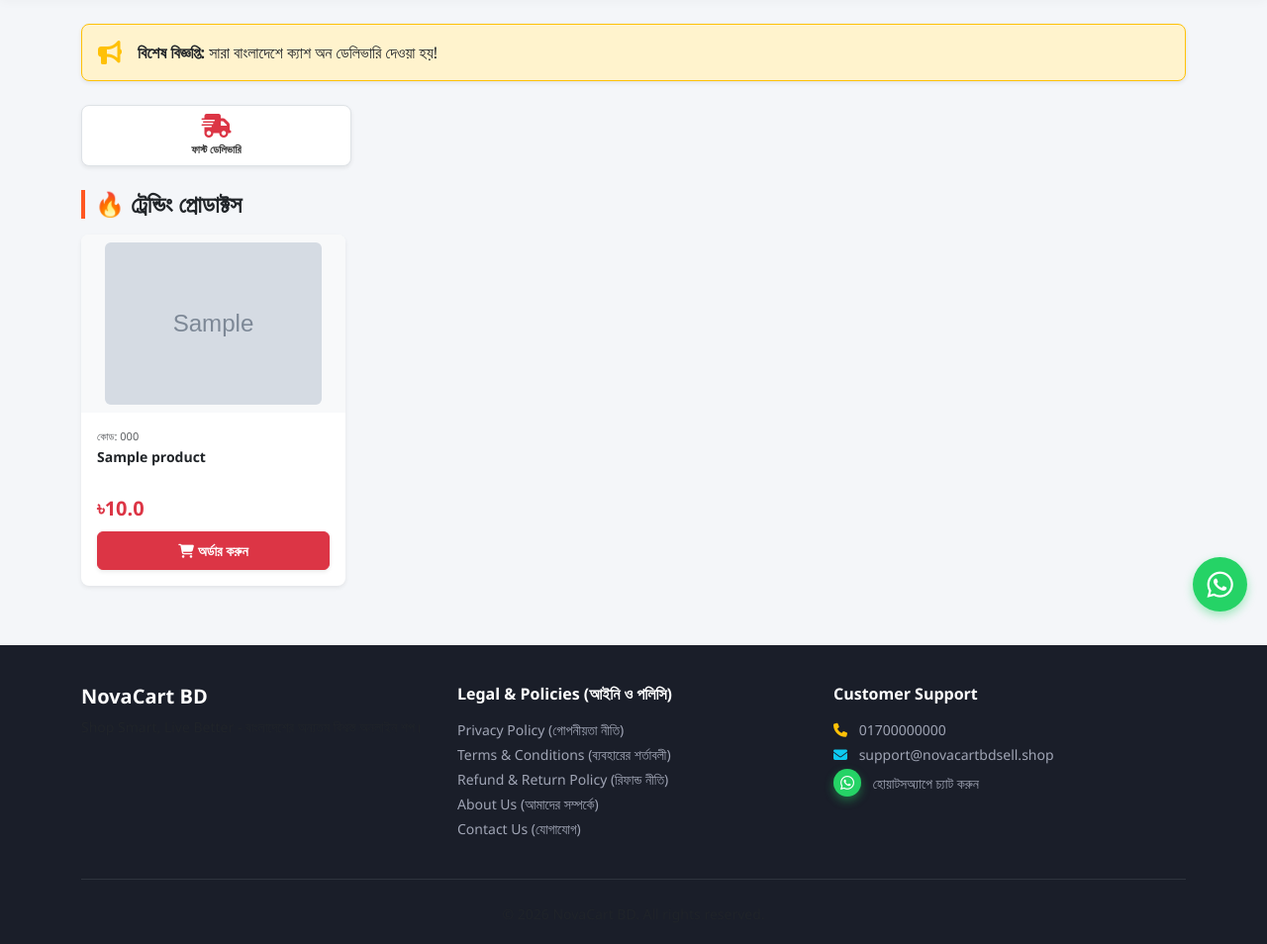
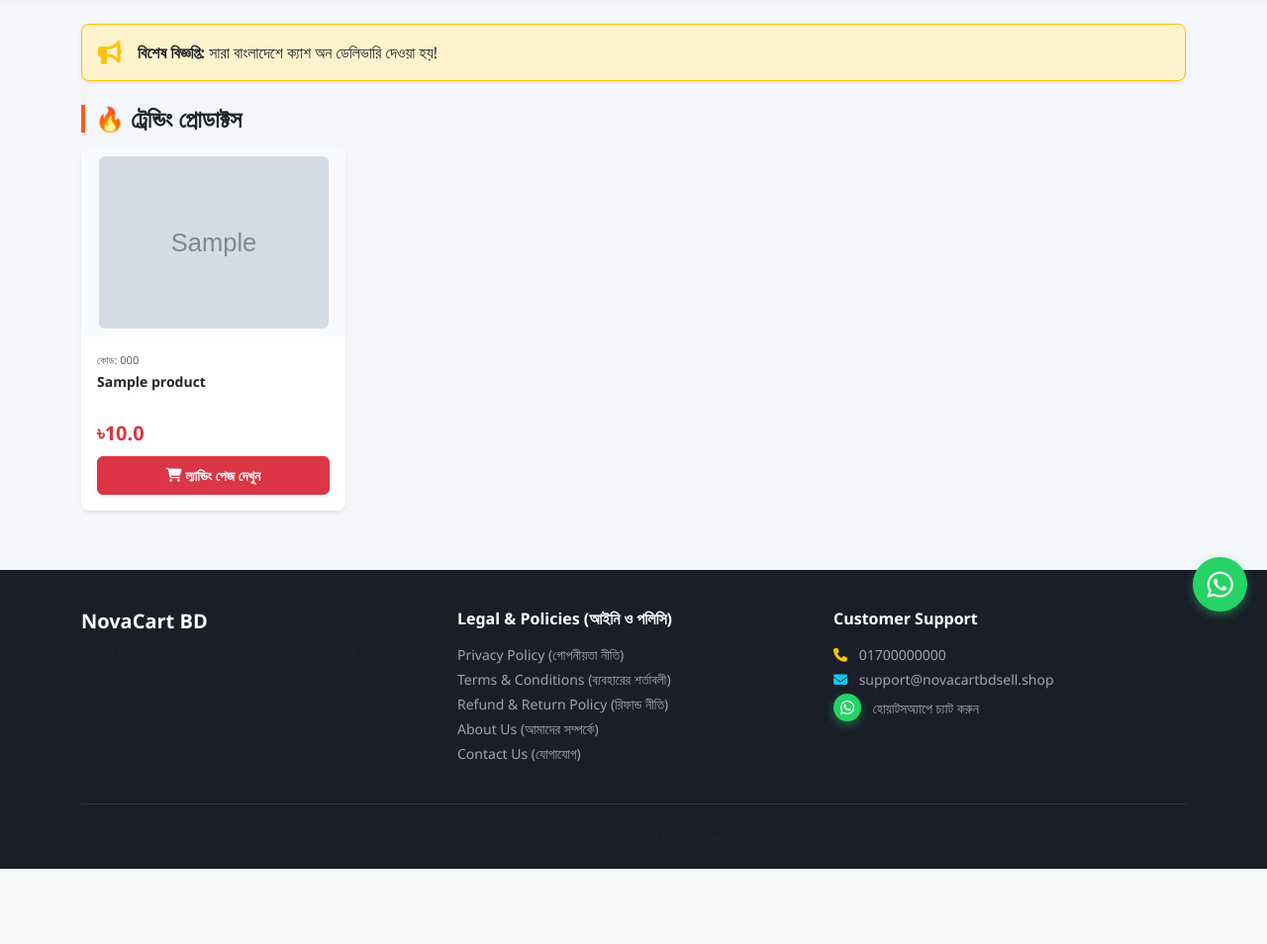
Before and after one commit to WebsiteMaker9876/NovaCartBd, a Flask app: page / in a window 1280 px wide. Shown: the part 102-1056 px from the top of the page at 99% size. After the commit the page ends 980 px from the top, so only its background shows below. Run offline with Flask 3, Linux system fonts and the light colour scheme; data comes from the database, SQL or seed files in the repository; tables that the repository leaves empty hold one stand-in row (values such as "Sample post"); grey boxes marked "Sample" are stand-in pictures; some libraries are stand-ins or nearby versions.

Commit message:
Update index.html

```diff
--- a/templates/index.html
+++ b/templates/index.html
@@ -2,7 +2,7 @@
 {% block title %}{{ site_settings.site_name }} - {{ site_settings.tagline }}{% endblock %}
 
 {% block content %}
-<!-- Banner Section -->
+<!-- Header Banner Section -->
 {% if site_settings.header_banner_url %}
 <div class="row mb-4">
     <div class="col-12">
@@ -23,16 +23,6 @@
 </div>
 {% endif %}
 
-<!-- Features / Trust Badges -->
-<div class="row g-2 text-center mb-4">
-    <div class="col-3">
-        <div class="p-2 bg-white rounded-3 shadow-sm border">
-            <i class="fa-solid fa-truck-fast text-danger fs-4 mb-1"></i>
-            <div style="font-size: 11px; font-weight: 600;">ফাস্ট ডেলিভারি</div>
-        </div>
-    </div>
-</div>
-
 <!-- Section Header -->
 <div class="d-flex justify-content-between align-items-center mb-3">
     <h4 class="fw-bold m-0 text-dark" style="border-left: 4px solid #ff5722; padding-left: 10px;">🔥 ট্রেন্ডিং প্রোডাক্টস</h4>
@@ -45,16 +35,20 @@
         <div class="card h-100 border-0 shadow-sm rounded-3 overflow-hidden product-card position-relative bg-white">
 
             <!-- Discount Badge -->
-            {% if product.discount_percent %}
+            {% if product.discount_percent and product.discount_percent > 0 %}
             <span class="badge bg-danger position-absolute top-0 start-0 m-2 px-2 py-1 rounded-pill fw-bold" style="font-size: 11px; z-index: 2;">
                 -{{ product.discount_percent }}% OFF
             </span>
             {% endif %}
 
-            <!-- Product Image -->
+            <!-- Product Image with Fallback -->
             <a href="/landing/{{ product.slug }}" class="text-decoration-none">
-                <div class="position-relative bg-light text-center p-2" style="height: 180px; display: flex; align-items: center; justify-content: center;">
-                    <img src="{{ product.main_image_url }}" class="img-fluid mh-100 mw-100 rounded" alt="{{ product.name }}" style="object-fit: contain;">
+                <div class="position-relative bg-light text-center p-2" style="height: 190px; display: flex; align-items: center; justify-content: center; overflow: hidden;">
+                    <img src="{{ product.main_image_url if product.main_image_url else 'https://via.placeholder.com/300x300?text=No+Image' }}"
+                         onerror="this.onerror=null;this.src='https://via.placeholder.com/300x300?text=Product+Image';"
+                         class="img-fluid mh-100 mw-100 rounded"
+                         alt="{{ product.name }}"
+                         style="object-fit: contain;">
                 </div>
             </a>
 
@@ -77,11 +71,15 @@
 
                     <!-- Action Button -->
                     <a href="/landing/{{ product.slug }}" class="btn btn-danger btn-sm w-100 fw-bold py-2 rounded-2 shadow-sm d-flex align-items-center justify-content-center gap-1">
-                        <i class="fa-solid fa-cart-shopping"></i> অর্ডার করুন
+                        <i class="fa-solid fa-cart-shopping"></i> ল্যান্ডিং পেজ দেখুন
                     </a>
                 </div>
             </div>
         </div>
+    </div>
+    {% else %}
+    <div class="col-12 text-center py-5">
+        <p class="text-muted fs-5">এখনো কোনো প্রোডাক্ট যোগ করা হয়নি!</p>
     </div>
     {% endfor %}
 </div>
```
